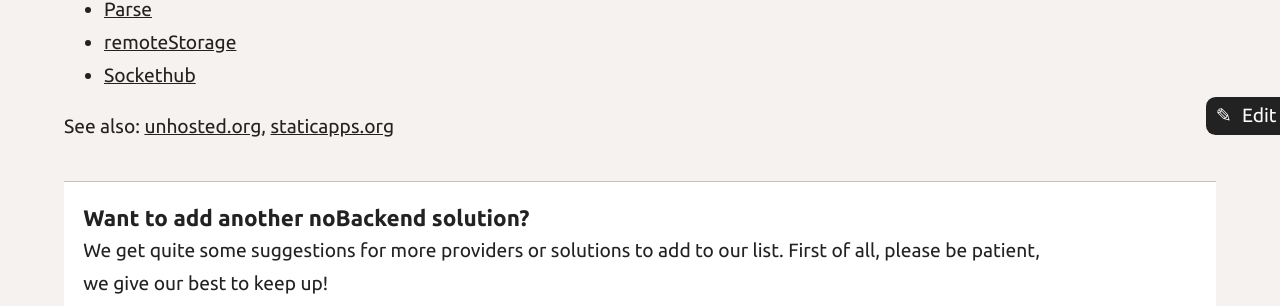
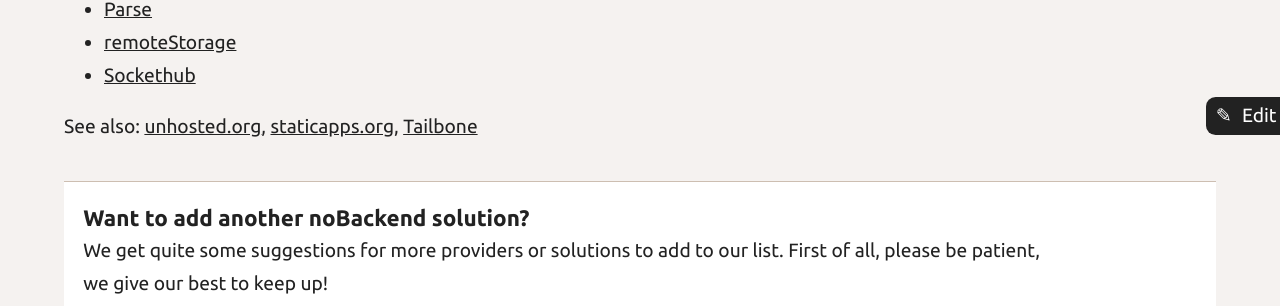
Before and after one commit to noBackend/nobackend.org, a Jekyll site: the page built from solutions.html, in a window 1280 px wide. Shown: the part 720-1026 px from the top of the page. Built offline with Jekyll 4.4.1, drawn with Linux system fonts in a browser that asks for light colours.

Commit message:
Update solutions.html
Another solution for Google App Engine users

```diff
--- a/solutions.html
+++ b/solutions.html
@@ -31,7 +31,7 @@
 </ul>
 
 <p>
-  See also: <a href="http://unhosted.org">unhosted.org</a>, <a href="http://www.staticapps.org/">staticapps.org</a>
+  See also: <a href="http://unhosted.org">unhosted.org</a>, <a href="http://www.staticapps.org/">staticapps.org</a>, <a href="https://github.com/dataarts/tailbone">Tailbone</a>
 </p>
 
 <div class="box">
```
